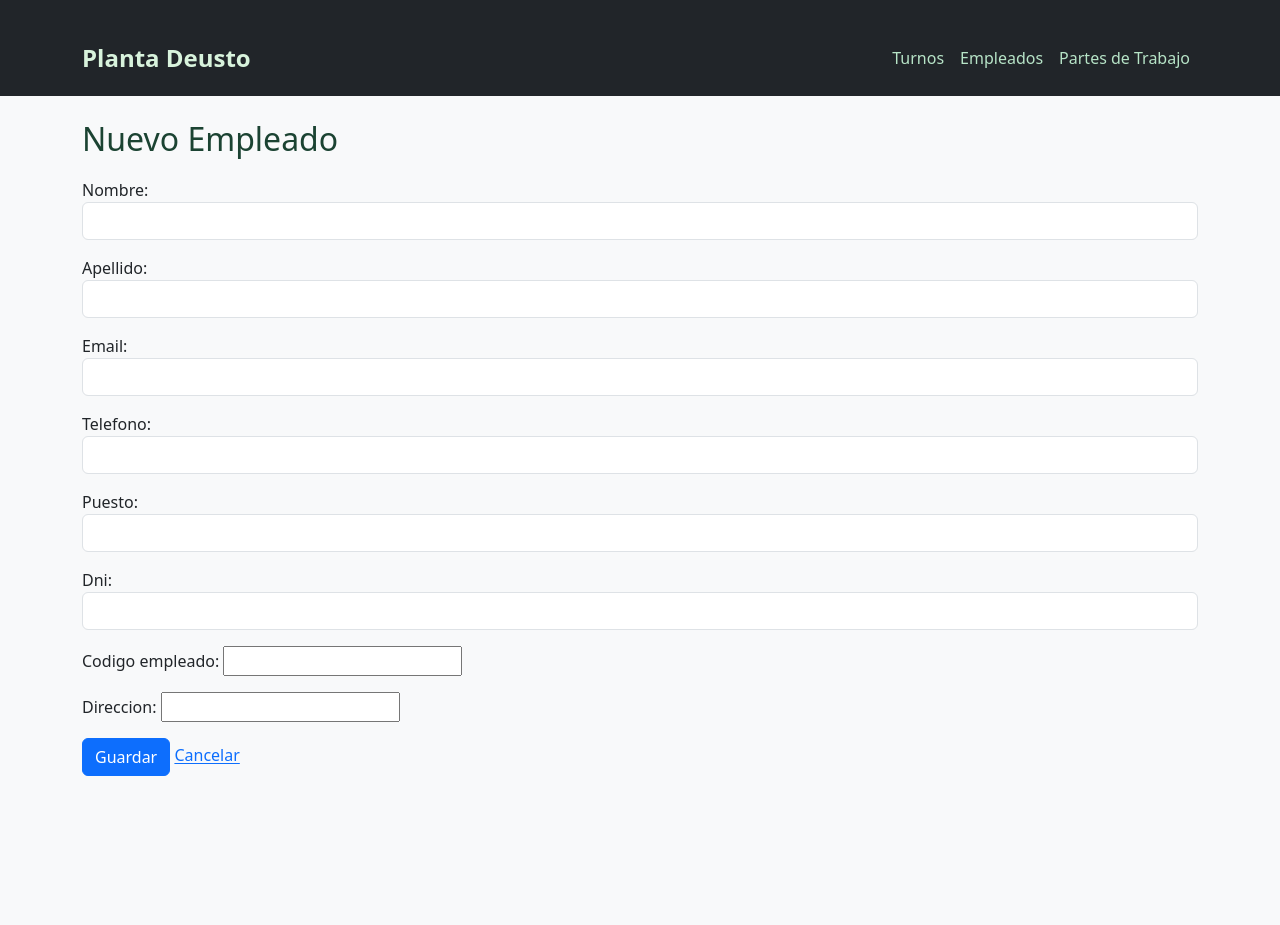
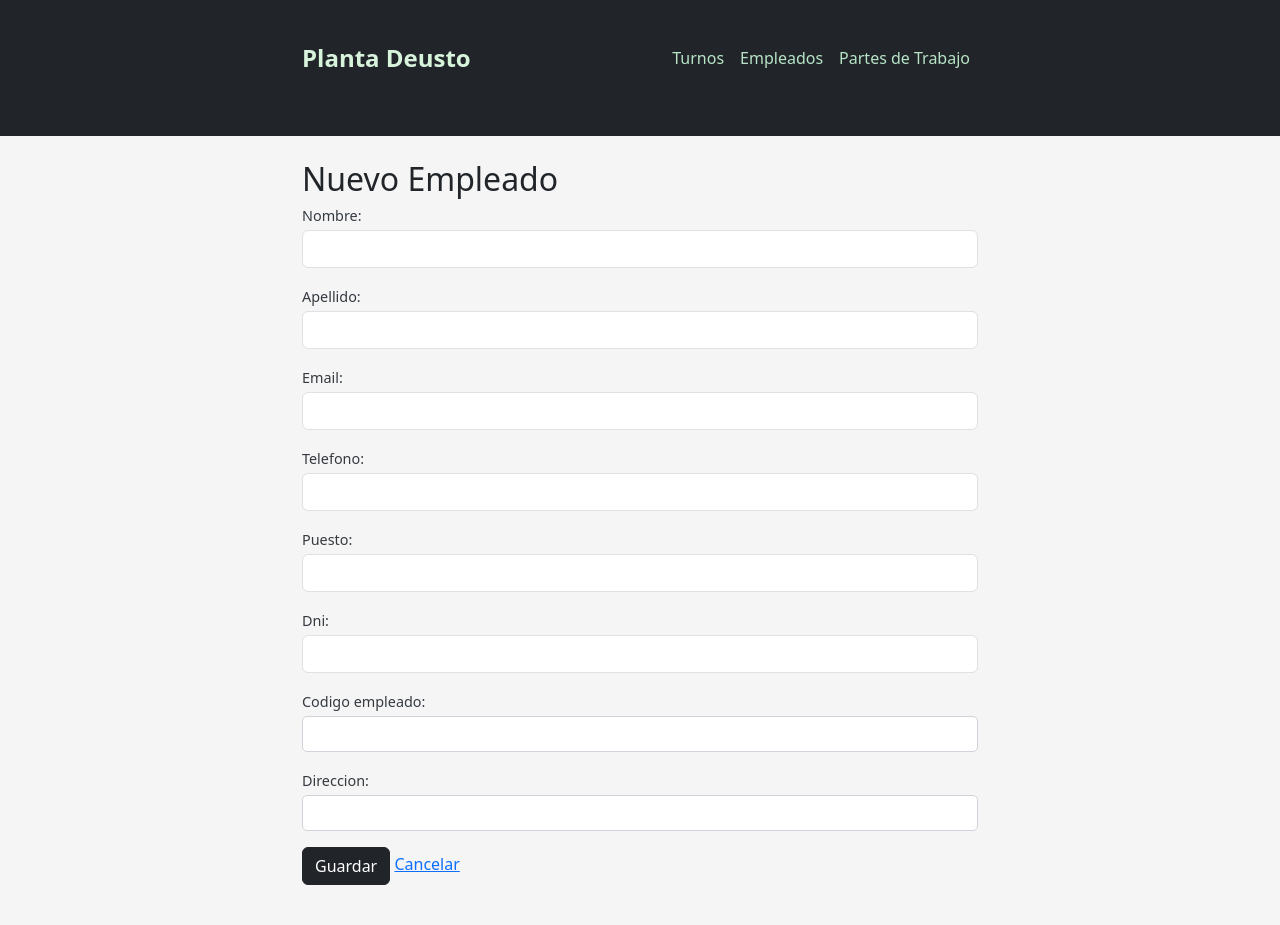
Before and after one commit to Txemaaa/IW-GRUPO5-E2, a Django app: page /empleados/nuevo/ in a window 1280 px wide. Before the commit the page ends 776 px from the top, so only its background shows below. Run offline with Django 5.2, Linux system fonts and the light colour scheme.

Commit message:
Meter estilos en los archivos css de empleado y vincular cada uno de ellos a su html correspondiente

```diff
--- a/Deusto_Plant_Operations/Gestion/templates/Gestion/borrar_empleado.html
+++ b/Deusto_Plant_Operations/Gestion/templates/Gestion/borrar_empleado.html
@@ -5,6 +5,8 @@
     <title>Eliminar Empleado</title>
     <link href="https://cdn.jsdelivr.net/npm/bootstrap@5.3.0/dist/css/bootstrap.min.css" rel="stylesheet">
     <link rel="stylesheet" href="{% static 'Css/Plantilla_unificada.css' %}">
+    <link rel="stylesheet" href="{% static 'Css/Css_borrar_empleado.css' %}">
+
 </head>
 <body>
     <nav class="navbar navbar-expand-lg navbar-dark bg-dark mb-4">
@@ -25,7 +27,7 @@
         <form method="post">
             {% csrf_token %}
             <button type="submit" class="btn btn-danger">Sí, eliminar</button>
-            <a href="{% url 'lista_empleados' %}">Cancelar</a>
+            <a href="{% url 'lista_partes' %}" class="btn btn-secondary">Cancelar</a>
         </form>
     </div>
 </body>
--- a/Deusto_Plant_Operations/Gestion/templates/Gestion/crear_empleado.html
+++ b/Deusto_Plant_Operations/Gestion/templates/Gestion/crear_empleado.html
@@ -5,6 +5,8 @@
     <title>Nuevo Empleado</title>
     <link href="https://cdn.jsdelivr.net/npm/bootstrap@5.3.0/dist/css/bootstrap.min.css" rel="stylesheet">
     <link rel="stylesheet" href="{% static 'Css/Plantilla_unificada.css' %}">
+    <link rel="stylesheet" href="{% static 'Css/Css_crear_empleado.css' %}">
+
 </head>
 <body>
     <nav class="navbar navbar-expand-lg navbar-dark bg-dark mb-4">
--- a/Deusto_Plant_Operations/Gestion/templates/Gestion/editar_empleado.html
+++ b/Deusto_Plant_Operations/Gestion/templates/Gestion/editar_empleado.html
@@ -5,6 +5,8 @@
     <title>Editar Empleado</title>
     <link href="https://cdn.jsdelivr.net/npm/bootstrap@5.3.0/dist/css/bootstrap.min.css" rel="stylesheet">
     <link rel="stylesheet" href="{% static 'Css/Plantilla_unificada.css' %}">
+    <link rel="stylesheet" href="{% static 'Css/Css_editar_empleado.css' %}">
+
 </head>
 <body>
     <nav class="navbar navbar-expand-lg navbar-dark bg-dark mb-4">
--- a/Deusto_Plant_Operations/Gestion/templates/Gestion/editar_turno.html
+++ b/Deusto_Plant_Operations/Gestion/templates/Gestion/editar_turno.html
@@ -96,7 +96,7 @@
                 {{ form.empleados_asignados }}
             </div>
 
-            <a href="{% url 'lista_turnos' %}" class="btn btn-secondary">Cancelar</a>
+            <a href="{% url 'lista_partes' %}" class="btn btn-secondary">Cancelar</a>
             <button type="submit" class="btn btn-dark">Guardar cambios</button>
         </form>
     </div>
--- a/Deusto_Plant_Operations/Gestion/templates/Gestion/lista_empleados.html
+++ b/Deusto_Plant_Operations/Gestion/templates/Gestion/lista_empleados.html
@@ -5,6 +5,7 @@
     <title>Empleados</title>
     <link href="https://cdn.jsdelivr.net/npm/bootstrap@5.3.0/dist/css/bootstrap.min.css" rel="stylesheet">
     <link rel="stylesheet" href="{% static 'Css/Plantilla_unificada.css' %}">
+    <link rel="stylesheet" href="{% static 'Css/Css_lista_empleados.css' %}">
 </head>
 <body>
 
--- /dev/null
+++ b/Deusto_Plant_Operations/Static/Css/Css_crear_empleado.css
@@ -0,0 +1,55 @@
+/* Estilo para la página de creación de empleados */
+body {
+    background-color: #f5f5f5;
+}
+
+.container {
+    margin-top: 20px;
+    margin-bottom: 40px;
+    max-width: 700px;
+}
+
+h2 {
+    color: #212529;
+    margin-bottom: 5px;
+}
+
+hr {
+    margin-bottom: 20px;
+}
+
+form p label {
+    font-weight: 500;
+    font-size: 0.9rem;
+    color: #343a40;
+}
+
+form p input,
+form p select,
+form p textarea {
+    width: 100%;
+    padding: 6px 10px;
+    border: 1px solid #ced4da;
+    border-radius: 5px;
+    font-size: 0.9rem;
+    background-color: white;
+    margin-top: 3px;
+}
+
+form p input:focus,
+form p select:focus,
+form p textarea:focus {
+    outline: none;
+    border-color: #495057;
+    box-shadow: 0 0 0 2px rgba(73, 80, 87, 0.15);
+}
+
+.btn-primary {
+    background-color: #212529;
+    border-color: #212529;
+}
+
+.btn-primary:hover {
+    background-color: #343a40;
+    border-color: #343a40;
+}
```
Also changed, not shown: Deusto_Plant_Operations/Static/Css/Css_borrar_empleado.css (added, +34 -0 lines), Deusto_Plant_Operations/Static/Css/Css_editar_empleado.css (added, +55 -0 lines), Deusto_Plant_Operations/Static/Css/Css_lista_empleados.css (added, +31 -0 lines).
